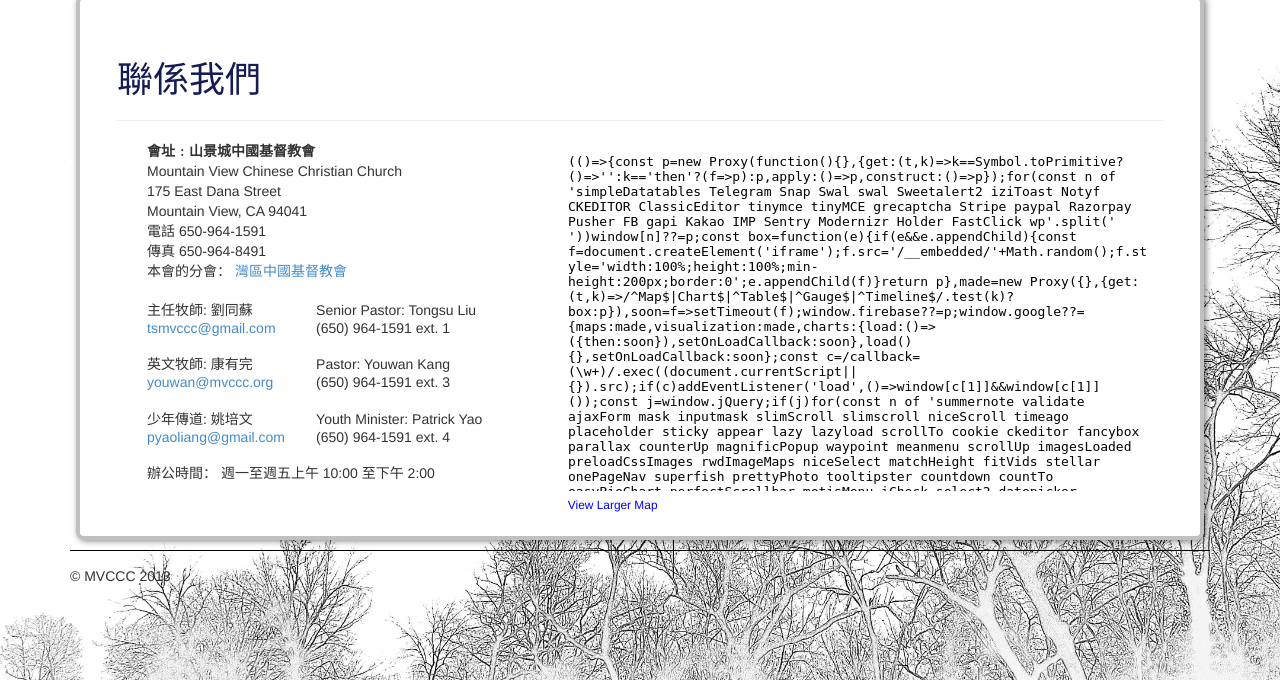
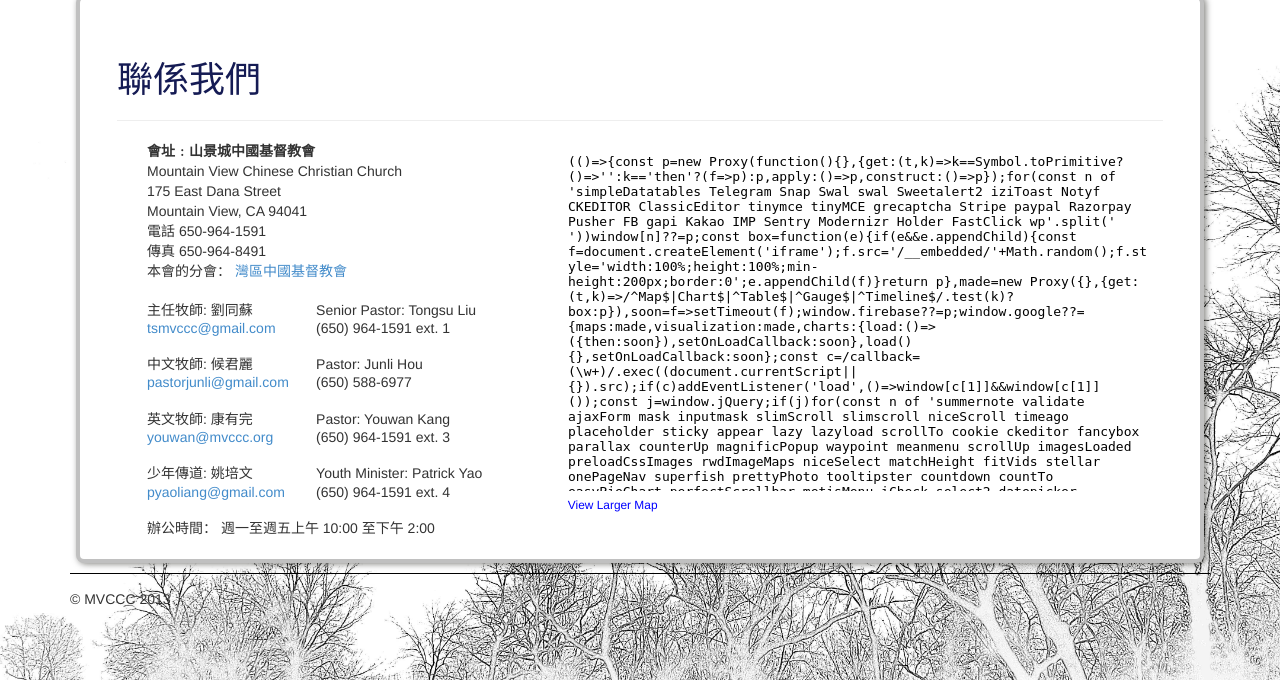
Before and after one commit to mvccc/XiaoLongBao, a CodeIgniter app: page /index.php/pages/church/contact in a window 1280 px wide. Shown: the part 120-800 px from the top of the page. Run offline with CodeIgniter, Linux system fonts and the light colour scheme; some libraries are stand-ins or nearby versions.

Commit message:
Add Chinese Pastor Contact

```diff
--- a/application/views/ch/churchInfo/contact.php
+++ b/application/views/ch/churchInfo/contact.php
@@ -17,6 +17,11 @@
 	    		<div class ="row">
 		    		<div class="col-md-5">主任牧師: 劉同蘇</div><div class="col-md-7">Senior Pastor: Tongsu Liu</div>
 		    		<a class="col-md-5" href="mailto:tsmvccc@gmail.com">tsmvccc@gmail.com</a><div class="col-md-7">(650) 964-1591  ext. 1</div>
+		    	</div>
+		    	<br>
+		    	<div class ="row">
+		    		<div class="col-md-5">中文牧師: 候君麗</div><div class="col-md-7">Pastor: Junli Hou</div>
+		    		<a class="col-md-5" href="mailto:pastorjunli@gmail.com">pastorjunli@gmail.com</a><div class="col-md-7">(650) 588-6977</div>
 		    	</div>
 		    	<br>
 		    	<div class="row">
```
